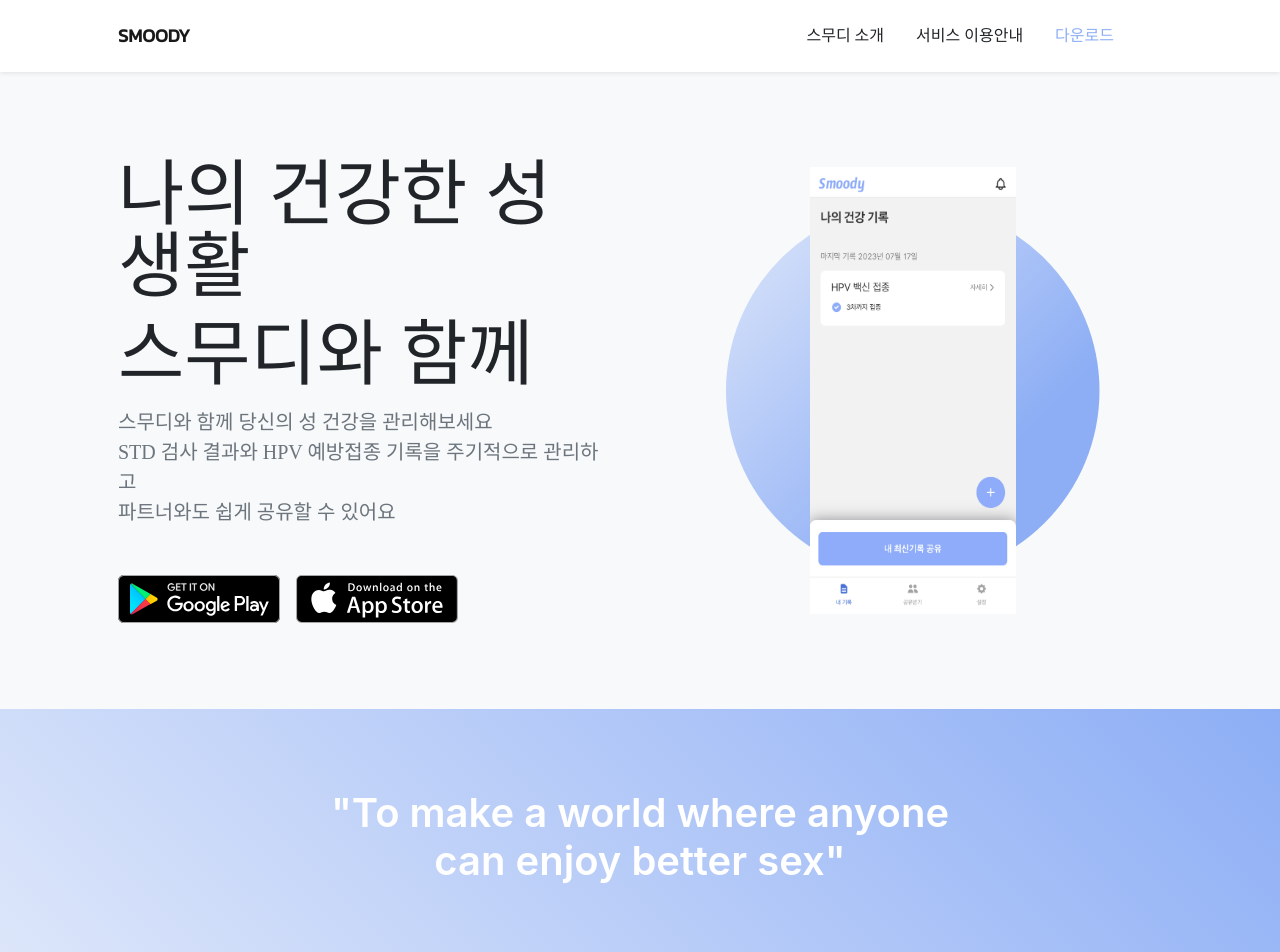
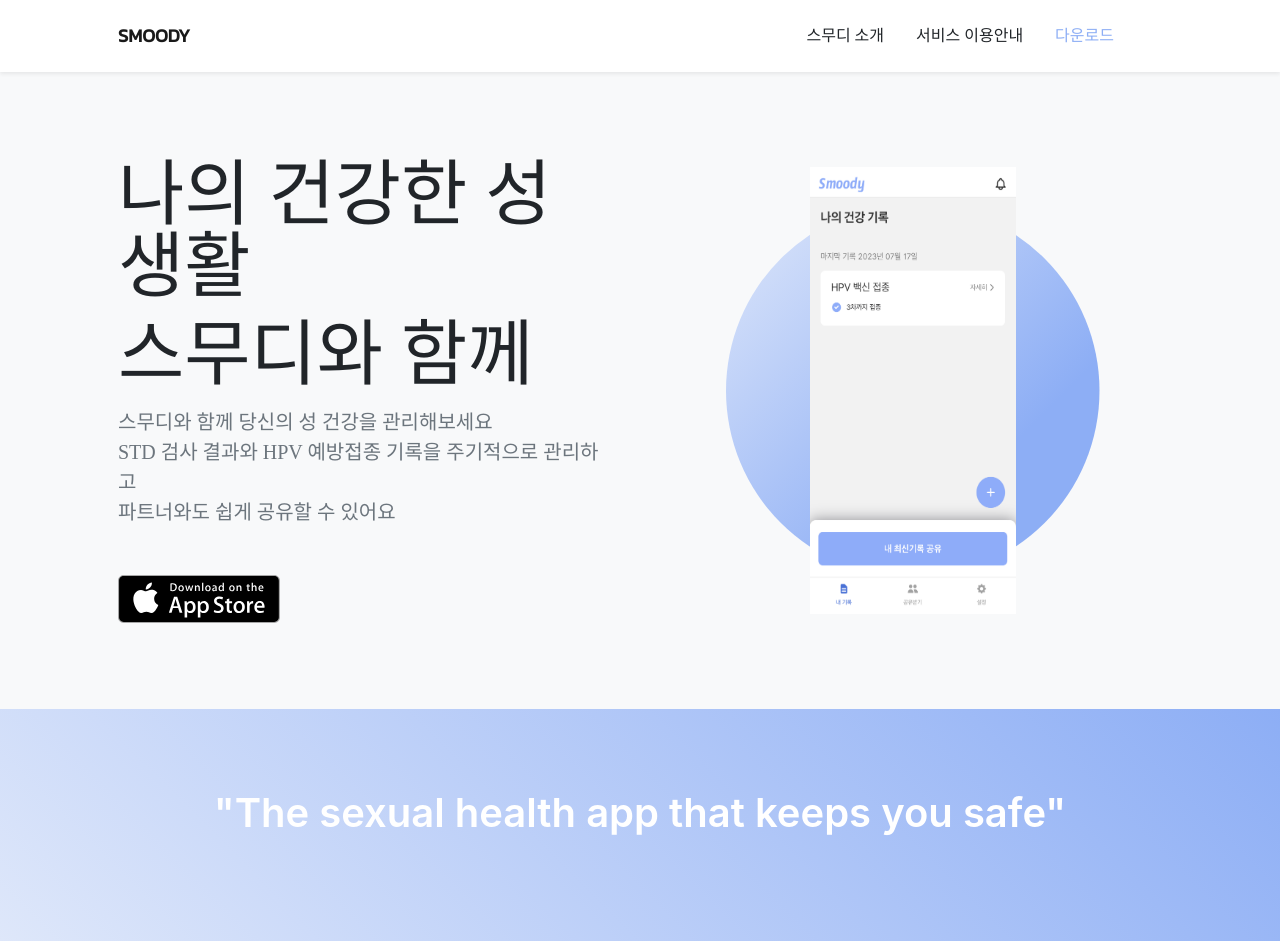
Before and after one commit to InsoooooooooJANG/smoothy_landing_page, a plain HTML site: page index.html in a window 1280 px wide. Shown: the top 952 px of the page. Drawn offline with nearby package versions, Linux system fonts and the light colour scheme; a web font is replaced by a local one.

Commit message:
영어문구수정 & 안드로이드 다운로드 버튼 제거

```diff
--- a/index.html
+++ b/index.html
@@ -55,7 +55,7 @@
                                 STD 검사 결과와 HPV 예방접종 기록을 주기적으로 관리하고<br/>
                                 파트너와도 쉽게 공유할 수 있어요</p>
                             <div class="d-flex flex-column flex-lg-row align-items-center">
-                                <a class="me-lg-3 mb-4 mb-lg-0" href="#!"><img class="app-badge" src="assets/img/google-play-badge.svg" alt="..." /></a>
+                                <!-- <a class="me-lg-3 mb-4 mb-lg-0" href="#!"><img class="app-badge" src="assets/img/google-play-badge.svg" alt="..." /></a> -->
                                 <a href="#!"><img class="app-badge" src="assets/img/app-store-badge.svg" alt="..." /></a>
                             </div>
                         </div>
@@ -92,8 +92,8 @@
         <aside class="text-center bg-gradient-primary-to-secondary">
             <div class="container px-5">
                 <div class="row gx-5 justify-content-center">
-                    <div class="col-xl-8">
-                        <div class="h2 fs-1 text-white mb-4">"To make a world where anyone can enjoy better sex"</div>
+                    <div class="col-xl-10">
+                        <div class="h2 fs-1 text-white mb-4">"The sexual health app that keeps you safe"</div>
                     </div>
                 </div>
             </div>
@@ -243,7 +243,7 @@
             <div class="container px-5">
                 <h2 class="text-center text-white font-alt mb-4">Get the app now!</h2>
                 <div class="d-flex flex-column flex-lg-row align-items-center justify-content-center">
-                    <a class="me-lg-3 mb-4 mb-lg-0" href="#!"><img class="app-badge" src="assets/img/google-play-badge.svg" alt="..." /></a>
+                    <!-- <a class="me-lg-3 mb-4 mb-lg-0" href="#!"><img class="app-badge" src="assets/img/google-play-badge.svg" alt="..." /></a> -->
                     <a href="#!"><img class="app-badge" src="assets/img/app-store-badge.svg" alt="..." /></a>
                 </div>
             </div>
```
Also changed, not shown: assets/img/portrait_black.png (deleted), assets/img/portrait_black__.png (deleted), 2 other files.
